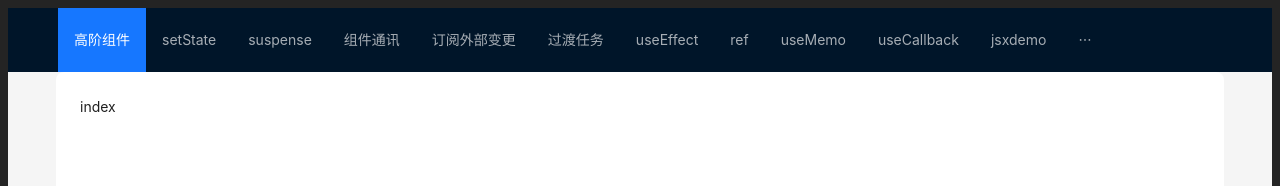
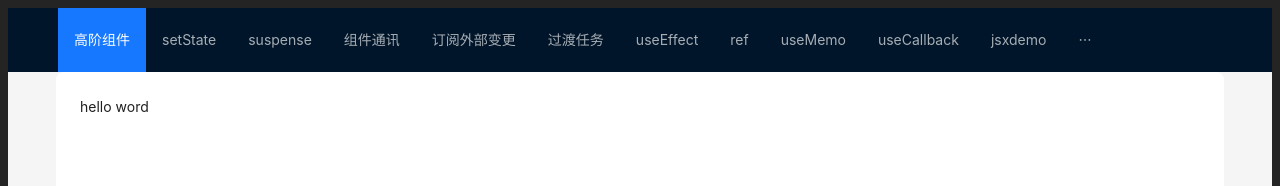
Before and after one commit to yangshijunx/react-point, a React (Vite) app: page /hoc in a window 1280 px wide. Shown: the top 186 px of the page. Built offline with nearby package versions, Linux system fonts and the light colour scheme.

Commit message:
feat: react借助hoc实现v-if效果

```diff
--- a/src/App.tsx
+++ b/src/App.tsx
@@ -29,7 +29,11 @@ const App: React.FC = () => {
   } = theme.useToken();
 
   const pages = [
-    { path: "/hoc", name: "高阶组件", component: () => <HocComponent /> },
+    {
+      path: "/hoc",
+      name: "高阶组件",
+      component: () => <HocComponent message="hello word" vif />,
+    },
     {
       path: "/",
       name: "setState",
--- a/src/pages/hoc/components/hocRender.tsx
+++ b/src/pages/hoc/components/hocRender.tsx
@@ -1,11 +1,23 @@
 import React from "react";
+
+interface HocProps {
+  vif: boolean;
+}
 
 const HocRender = <P extends object>(
   WrapComponent: React.ComponentType<P>
-): React.ComponentType<P> => {
-  return class extends React.Component<P> {
+): React.ComponentType<P & HocProps> => {
+  return class extends React.Component<P & HocProps> {
+    constructor(props: P & HocProps) {
+      console.log("constructor", props);
+      super(props);
+    }
     render() {
-      return <WrapComponent {...this.props} />;
+      const { vif, ...restProps } = this.props as HocProps & P;
+      if (!vif) {
+        return <>v-if设置为false了</>;
+      }
+      return <WrapComponent {...(restProps as P)} />;
     }
   };
 };
--- a/src/pages/hoc/index.tsx
+++ b/src/pages/hoc/index.tsx
@@ -1,8 +1,8 @@
 import React from "react";
 import HocRender from "./components/hocRender";
 
-const Index: React.FC = () => {
-  return <div>index</div>;
+const Index: React.FC<{ message: string }> = ({ message }) => {
+  return <div>{message}</div>;
 };
 
 const EnhancedIndex = HocRender(Index);
```
